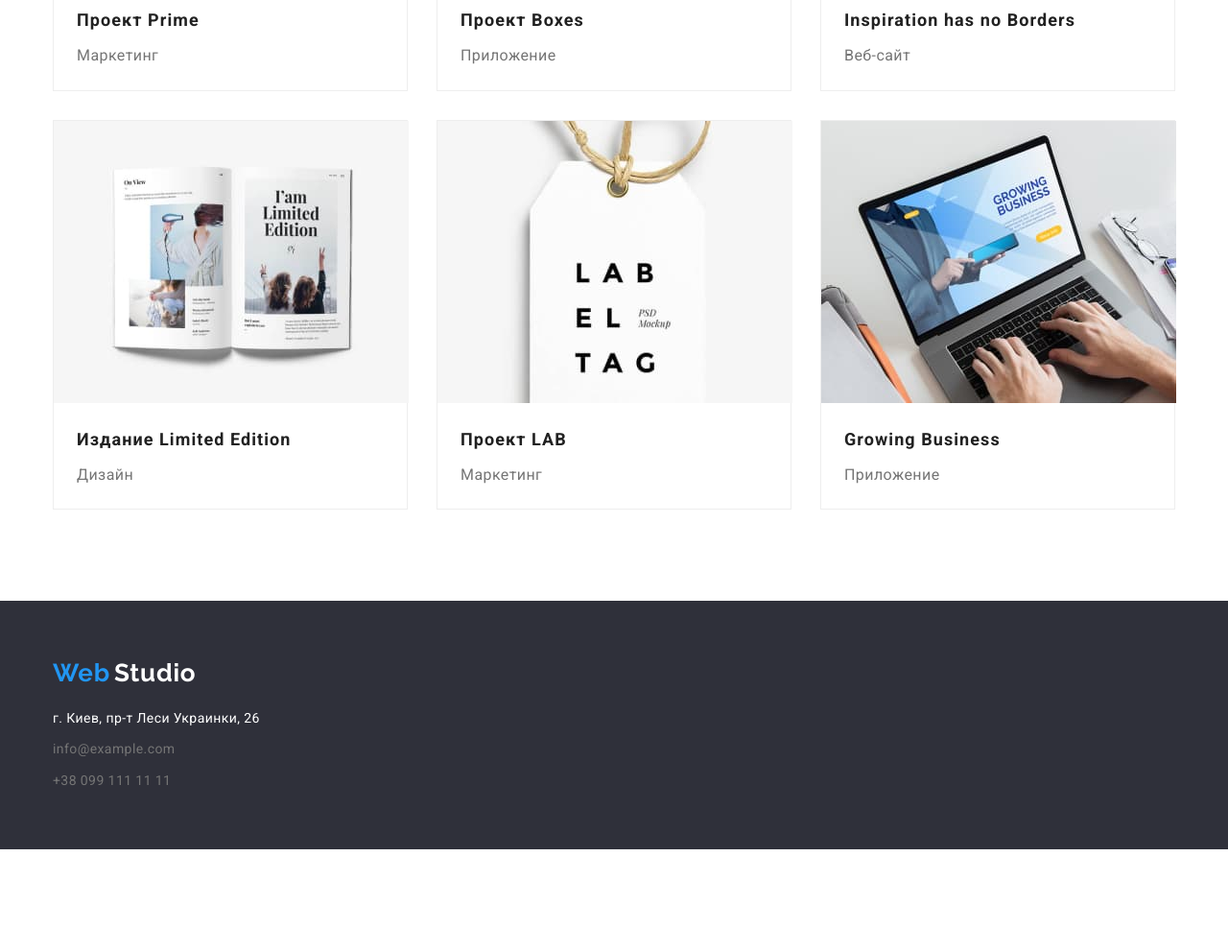
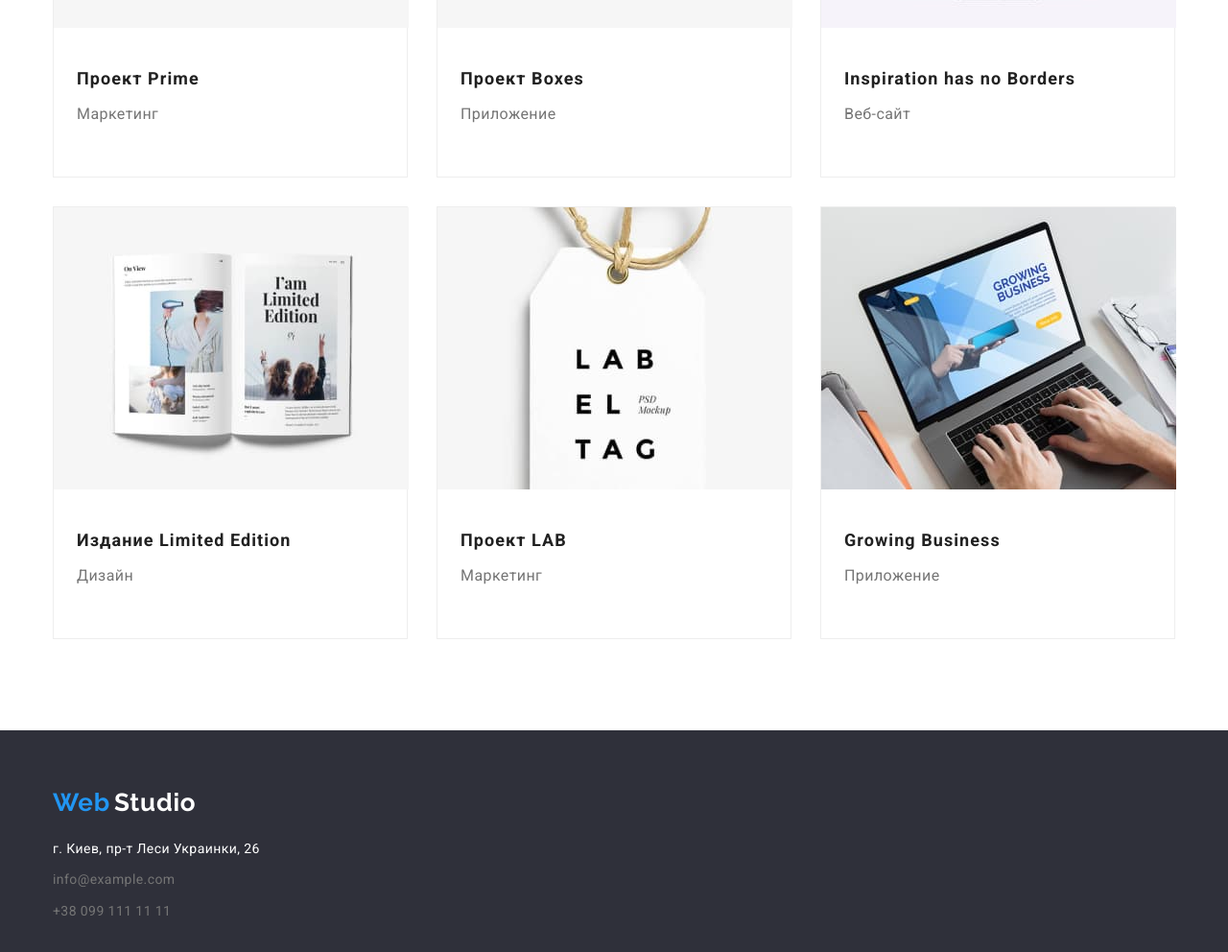
Before and after one commit to NikaNyrkova/goit-markup-hw-03, a plain HTML site: page portfolio.html in a window 1280 px wide. Shown: the part 1012-2004 px from the top of the page at 96% size. Before the commit the page ends 1897 px from the top, so only its background shows below. Drawn offline with nearby package versions, Linux system fonts and the light colour scheme.

Commit message:
вносит исправления спо замечаниям

```diff
--- a/css/main.css
+++ b/css/main.css
@@ -135,6 +135,11 @@ body {
   color: var(--white);
 }
 
+.hero {
+  padding-top: 200px;
+  padding-bottom: 200px;
+}
+
 .btn {
   display: inline-block;
   width: 200px;
@@ -158,11 +163,11 @@ body {
 .section-hero {
   background-color: var(--dark-bg);
   text-align: center;
-  margin-bottom: 95px;
 }
 
 .container-plus {
-  margin-bottom: 95px;
+  padding-top: 95px;
+  padding-bottom: 95px;
 }
 
 .list-plus {
@@ -193,7 +198,6 @@ body {
 .section-title {
   margin-top: 0px;
   margin-bottom: 50px;
-  padding-top: 95px;
 
   font-weight: 700;
   font-size: 36px;
@@ -218,10 +222,16 @@ body {
   margin-right: 30px;
 }
 
+.container-title {
+  padding-bottom: 95px;
+}
+
 .container-team {
   width: 1200px;
   padding-left: 15px;
   padding-right: 15px;
+  padding-top: 95px;
+  padding-bottom: 95px;
   margin-left: auto;
   margin-right: auto;
 }
@@ -230,7 +240,6 @@ body {
   display: flex;
   list-style-type: none;
   padding-left: 0px;
-  padding-bottom: 95px;
   margin-top: 0px;
   margin-bottom: 0px;
 }
@@ -269,9 +278,13 @@ body {
   background-color: var(--team-bg);
 }
 
+.container-footer {
+  padding-top: 60px;
+  padding-bottom: 60px;
+}
+
 .link-logo-footer {
   display: block;
-  padding-top: 60px;
   margin-bottom: 20px;
 }
 
@@ -283,7 +296,6 @@ body {
   margin-top: 0px;
   margin-bottom: 0px;
   padding-left: 0px;
-  padding-bottom: 60px;
   list-style-type: none;
 }
 
--- a/css/portfolio.css
+++ b/css/portfolio.css
@@ -35,12 +35,16 @@ body {
 }
 
 .container-projects {
-  margin-top: 95px;
-  margin-bottom: 95px;
+  padding-top: 95px;
+  padding-bottom: 95px;
 }
 
 .image-block {
   display: block;
+}
+
+.border-header {
+  border-bottom: 1px solid #ececec;
 }
 
 .main-nav {
@@ -195,8 +199,7 @@ body {
 }
 
 .title-projects {
-  margin: 20px 24px 4px 24px;
-
+  margin-bottom: 4px;
   font-weight: 700;
   font-size: 18px;
   line-height: 2;
@@ -205,16 +208,23 @@ body {
 }
 
 .description-projects {
-  margin: 0px 24px 20px 24px;
+  margin-top: 0px;
   font-weight: 400;
   font-size: 16px;
   line-height: 1.88;
   color: var(--main-text-color);
 }
 
+.card-text {
+  padding: 20px 24px;
+}
+.container-footer {
+  padding-top: 60px;
+  padding-bottom: 60px;
+}
+
 .link-logo-footer {
   display: block;
-  padding-top: 60px;
   margin-bottom: 20px;
 }
 
@@ -226,7 +236,6 @@ body {
   margin-top: 0px;
   margin-bottom: 0px;
   padding-left: 0px;
-  padding-bottom: 60px;
   list-style-type: none;
 }
 
--- a/portfolio.html
+++ b/portfolio.html
@@ -12,6 +12,7 @@
 
 <body>
     <header>
+        <div class="border-header">
             <div class="container main-nav">
                 <nav class="nave-header">
                     <a href="./" class="link link-logo">
@@ -29,10 +30,12 @@
                     <a href="tel:+380961111111" class="link link-header">+38 096 111 11 11</a>
                 </div>
             </div>
+        </div>
     </header>
 
     <main>
-        <section class="container container-projects">
+        <section>
+            <div class="container container-projects">
                 <ul class="list-btn-filtr">
                     <li class="item"><button type="button" class="btn-filtr">Все</button></li>
                     <li class="item"><button type="button" class="btn-filtr">Веб-сайты</button></li>
@@ -46,81 +49,100 @@
                     <li class="item">
                         <a href="" class="link-project">
                             <img src="./images/projects/img-1.jpg" alt="Веб-сайт" width="370" height="294" class="image-block">
+                            <div class="card-text">
                                 <h2 class="title-projects">Технокряк</h2>
                                 <p class="description-projects">Веб-сайт</p>
+                            </div>
                             <p></p>
                         </a>
                     </li>
                     <li class="item">
                         <a href="" class="link-project">
                             <img src="./images/projects/img-2.jpg" alt="Дизайн постера" width="370" height="294" class="image-block">
+                            <div class="card-text">
                                 <h2 class="title-projects">Постер New Orlean vs Golden Star</h2>
                                 <p class="description-projects">Дизайн</p>
+                            </div>
                             <p></p>
                         </a>
                     </li>
                     <li class="item">
                         <a href="" class="link-project">
                             <img src="./images/projects/img-3.jpg" alt="Приложение для ресторана" width="370" height="294" class="image-block">
+                            <div class="card-text">
                                 <h2 class="title-projects">Ресторан Seafood</h2>
                                 <p class="description-projects">Приложение</p>
+                            </div>
                             <p></p>
                         </a>
                     </li>
                     <li class="item">
                         <a href="" class="link-project">
                             <img src="./images/projects/img-4.jpg" alt="Проект Прайм" width="370" height="294" class="image-block">
+                            <div class="card-text">
                                 <h2 class="title-projects">Проект Prime</h2>
                                 <p class="description-projects">Маркетинг</p>
+                            </div>
                             <p></p>
                         </a>
                     </li>
                     <li class="item">
                         <a href="" class="link-project">
                             <img src="./images/projects/img-5.jpg" alt="Приложение Бокс" width="370" height="294" class="image-block">
+                            <div class="card-text">
                                 <h2 class="title-projects">Проект Boxes</h2>
                                 <p class="description-projects">Приложение</p>
+                            </div>
                             <p></p>
                         </a>
                     </li>
                     <li class="item">
                         <a href="" class="link-project">
                             <img src="./images/projects/img-6.jpg" alt="Веб-сайт" width="370" height="294" class="image-block">
+                            <div class="card-text">
                                 <h2 class="title-projects">Inspiration has no Borders</h2>
                                 <p class="description-projects">Веб-сайт</p>
+                            </div>
                             <p></p>
                         </a>
                     </li>
                     <li class="item">
                         <a href="" class="link-project">
                             <img src="./images/projects/img-7.jpg" alt="Дизайн издания" width="370" height="294" class="image-block">
+                            <div class="card-text">
                                 <h2 class="title-projects">Издание Limited Edition</h2>
                                 <p class="description-projects">Дизайн</p>
+                            </div>
                             <p></p>
                         </a>
                     </li>
                     <li class="item">
                         <a href="" class="link-project">
                             <img src="./images/projects/img-8.jpg" alt="Маркетинговый проект" width="370" height="294" class="image-block">
+                            <div class="card-text">
                                 <h2 class="title-projects">Проект LAB</h2>
                                 <p class="description-projects">Маркетинг</p>
+                            </div>
                             <p></p>
                         </a>
                     </li>
                     <li class="item">
                         <a href="" class="link-project">
                             <img src="./images/projects/img-9.jpg" alt="Приложение для бизнеса" width="370" height="294" class="image-block">
+                            <div class="card-text">
                                 <h2 class="title-projects">Growing Business</h2>
                                 <p class="description-projects">Приложение</p>
+                            </div>
                             <p></p>
                         </a>
                     </li>
                 </ul>
+            </div>
         </section>
     </main>
 
     <footer class="footer">
-        <div class="container">
+        <div class="container container-footer">
             <a href="./" class="link link-logo-footer">
                 <span class="logo web">Web</span>
                 <span class="logo studio logo-st-f">Studio</span>
```
Also changed, not shown: index.html (+8 -4 lines). Lines whose indentation alone changed are shown as unchanged.
